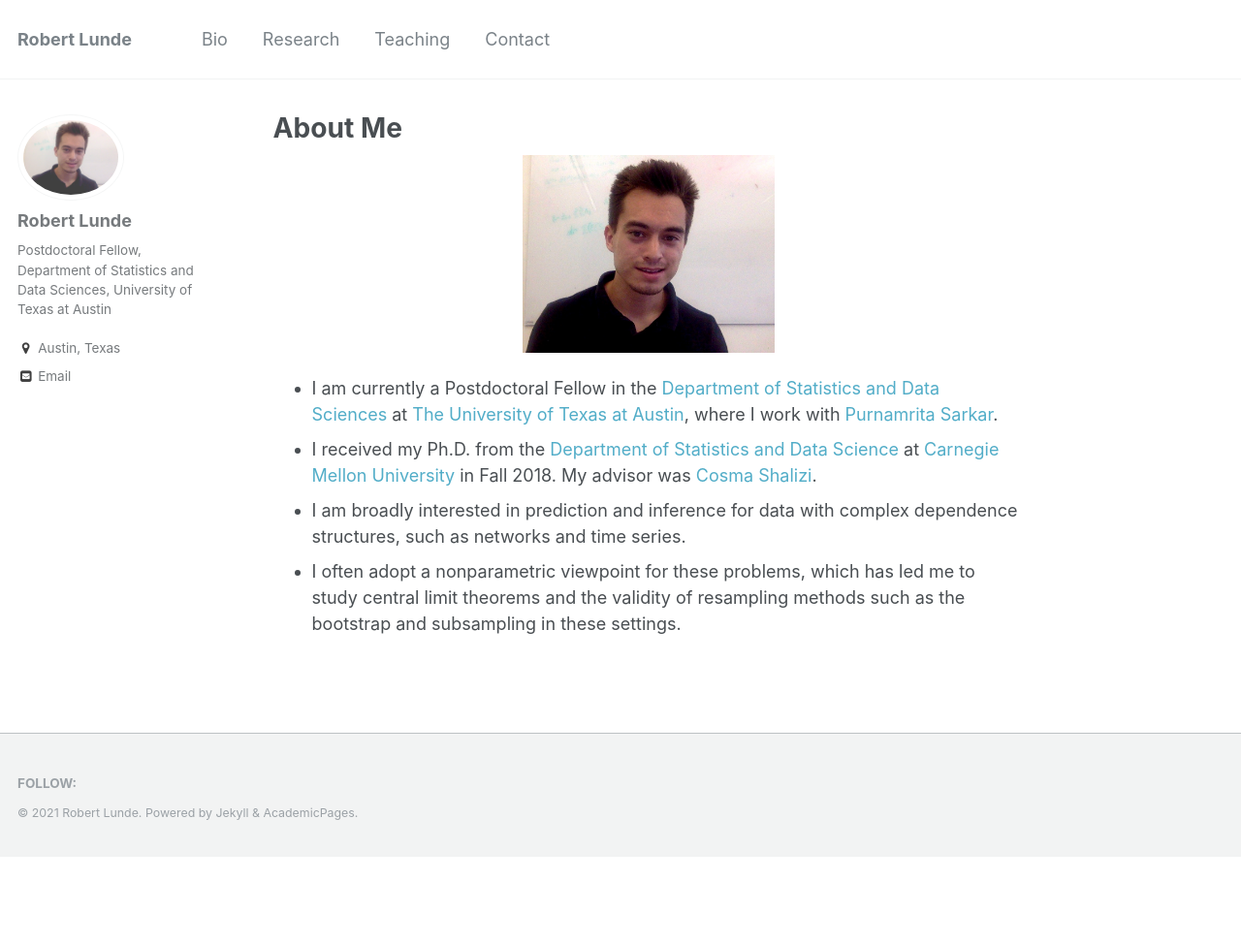
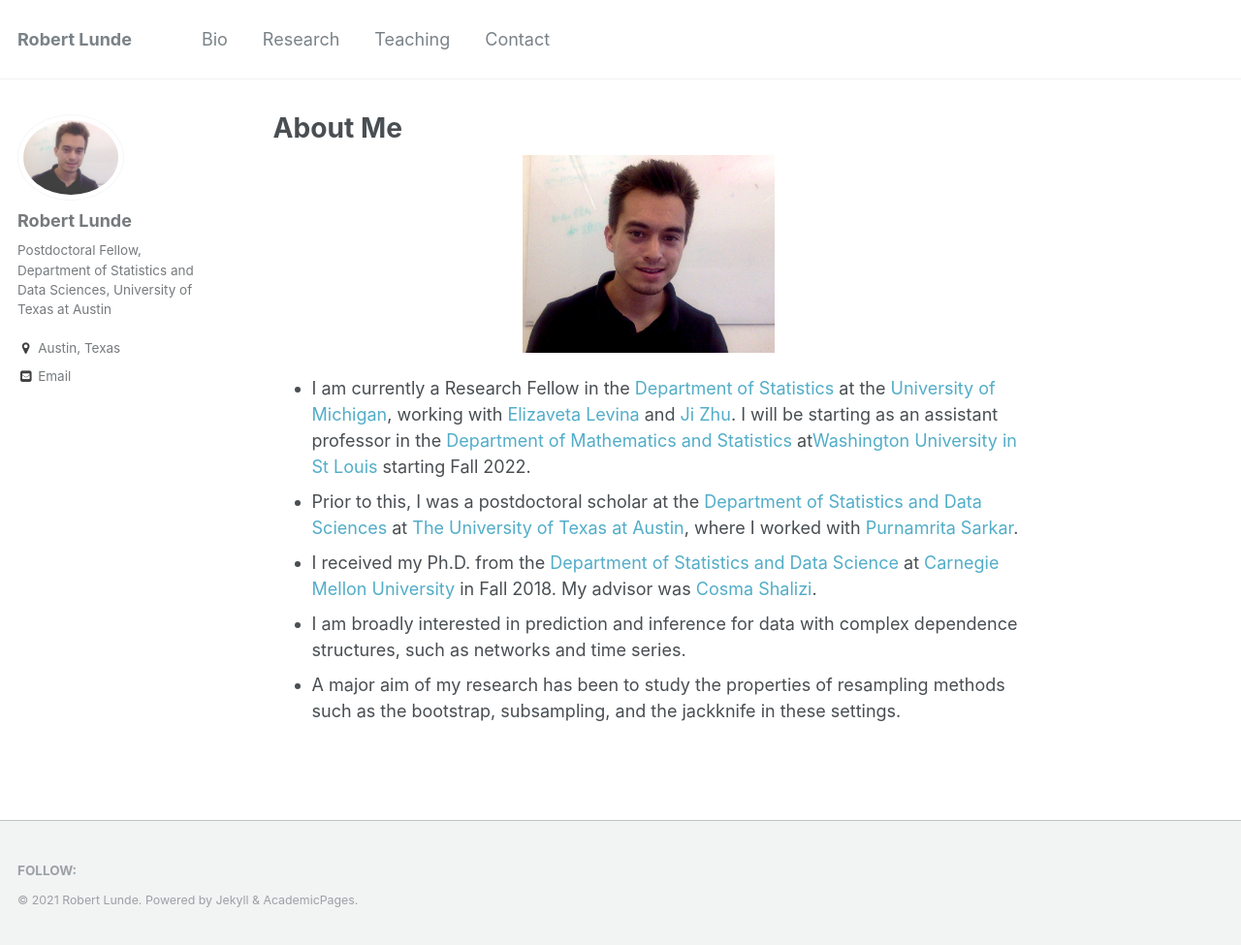
Before and after one commit to rslunde/rslunde.github.io, a Jekyll site: the page built from _pages/about.md, in a window 1280 px wide and 975 px high. Shown: the whole window at 97% size. Built offline with Jekyll 4.4.1, drawn with Linux system fonts in a browser that asks for light colours.

Commit message:
Update about.md

```diff
--- a/_pages/about.md
+++ b/_pages/about.md
@@ -12,7 +12,8 @@ redirect_from:
 </p>
 
 
-* I am currently a Postdoctoral Fellow in the [Department of Statistics and Data Sciences](https://stat.utexas.edu) at [The University of Texas at Austin](https://www.utexas.edu), where I work with [Purnamrita Sarkar](https://psarkar.github.io/).
+* I am currently a Research Fellow in the [Department of Statistics](https://lsa.umich.edu/stats) at the [University of Michigan](https://umich.edu/), working with [Elizaveta Levina](http://dept.stat.lsa.umich.edu/~elevina/) and [Ji Zhu](http://dept.stat.lsa.umich.edu/~jizhu/).  I will be starting as an assistant professor in the [Department of Mathematics and Statistics](https://math.wustl.edu/) at[Washington University in St Louis](https://wustl.edu/) starting Fall 2022.
+*  Prior to this, I was a postdoctoral scholar at the [Department of Statistics and Data Sciences](https://stat.utexas.edu) at [The University of Texas at Austin](https://www.utexas.edu), where I worked with [Purnamrita Sarkar](https://psarkar.github.io/).
 * I received my Ph.D. from the [Department of Statistics and Data Science](https://stat.cmu.edu) at [Carnegie Mellon University](https://www.cmu.edu/) in Fall 2018. My advisor was [Cosma Shalizi](http://www.stat.cmu.edu/~cshalizi/).
 * I am broadly interested in prediction and inference for data with complex dependence structures, such as networks and time series.
-* I often adopt a nonparametric viewpoint for these problems, which has led me to study central limit theorems and the validity of resampling methods such as the bootstrap and subsampling in these settings.
+* A major aim of my research has been to study the properties of resampling methods such as the bootstrap, subsampling, and the jackknife in these settings.
```
